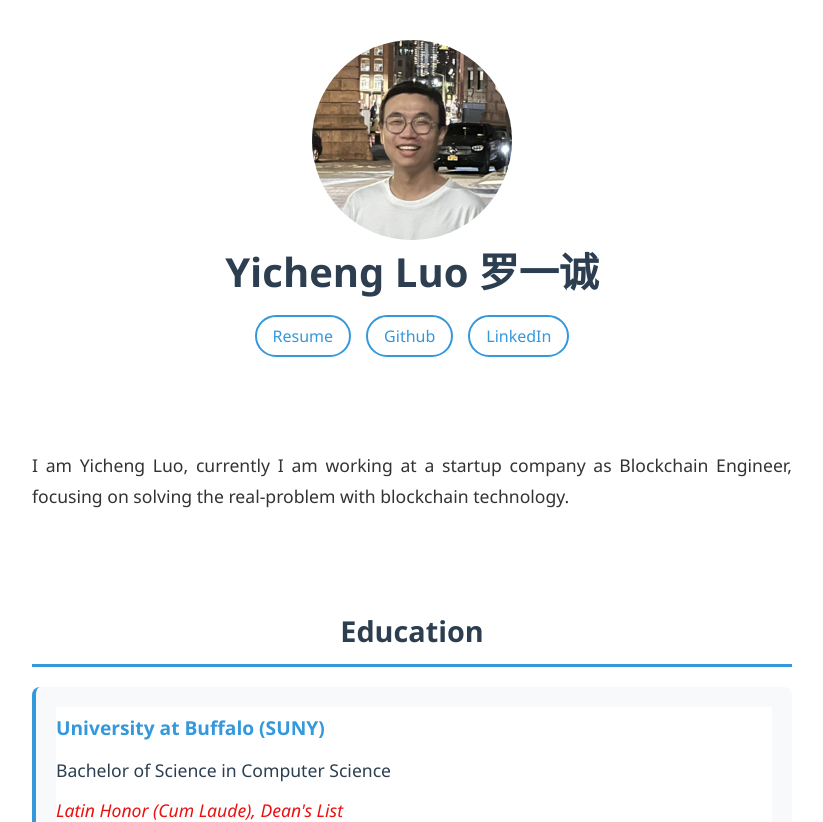
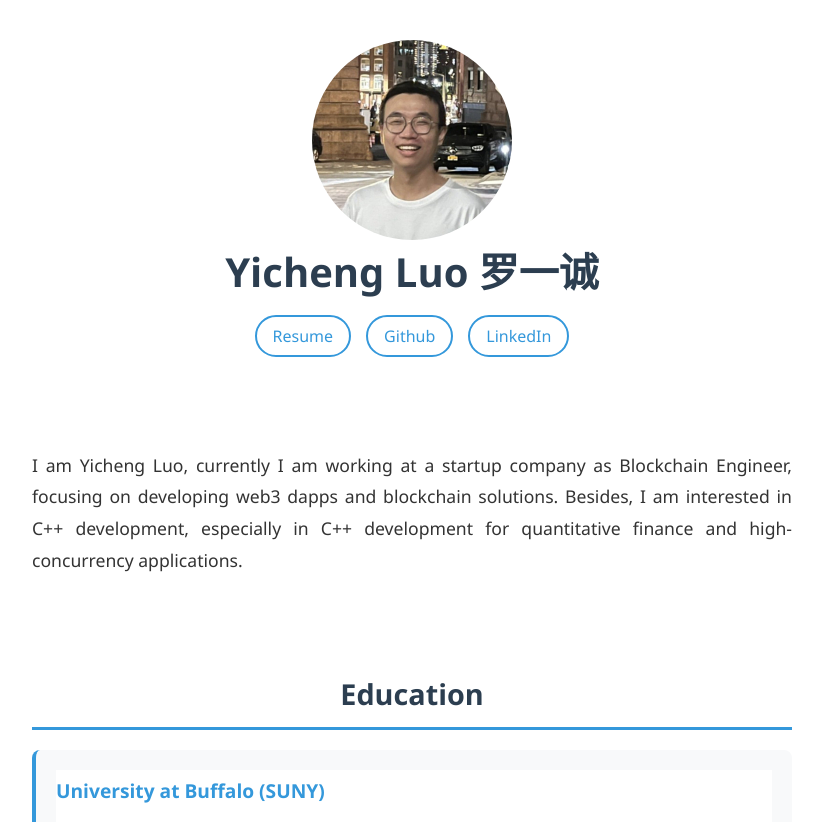
Before and after one commit to yluoc/yluoc.github.io, a Next.js app: page / in a window 1280 px wide. Shown: the top 822 px of the page, without its empty margins (228-1051 px from the left). Built offline with nearby package versions, Linux system fonts and the light colour scheme.

Commit message:
update self-into

```diff
--- a/src/components/ProfileIntroduction.tsx
+++ b/src/components/ProfileIntroduction.tsx
@@ -5,7 +5,9 @@ const ProfileIntroduction: React.FC = () => {
     <div className="profileIntroduction">
       <span>
         I am Yicheng Luo, currently I am working at a startup company as Blockchain Engineer,
-        focusing on solving the real-problem with blockchain technology.
+        focusing on developing web3 dapps and blockchain solutions.
+        Besides, I am interested in C++ development,
+        especially in C++ development for quantitative finance and high-concurrency applications.
       </span>
     </div>
   );
```
